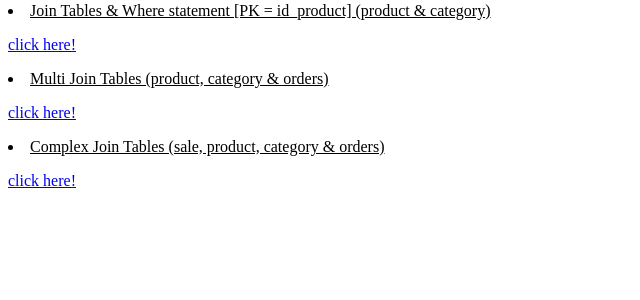
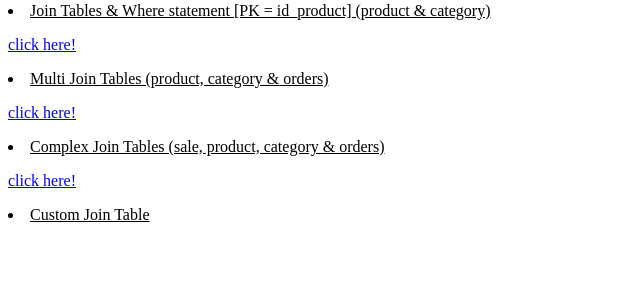
Before and after one commit to xietsunzao/shin, a CodeIgniter app: page /index.php/home/index in a window 1280 px wide. Shown: the part 180-480 px from the top of the page, without its empty margins (0-640 px from the left). Run offline with CodeIgniter, Linux system fonts and the light colour scheme.

```diff
--- a/application/views/home.php
+++ b/application/views/home.php
@@ -33,6 +33,12 @@
                 <?php echo anchor('complex', 'click here!') ?>
             </p>
         </li>
+
+        <li> Custom Join Table
+            <!-- <p>
+                <?php echo anchor('complex', 'click here!') ?>
+            </p> -->
+        </li>
     </u>
 </body>
 
```
